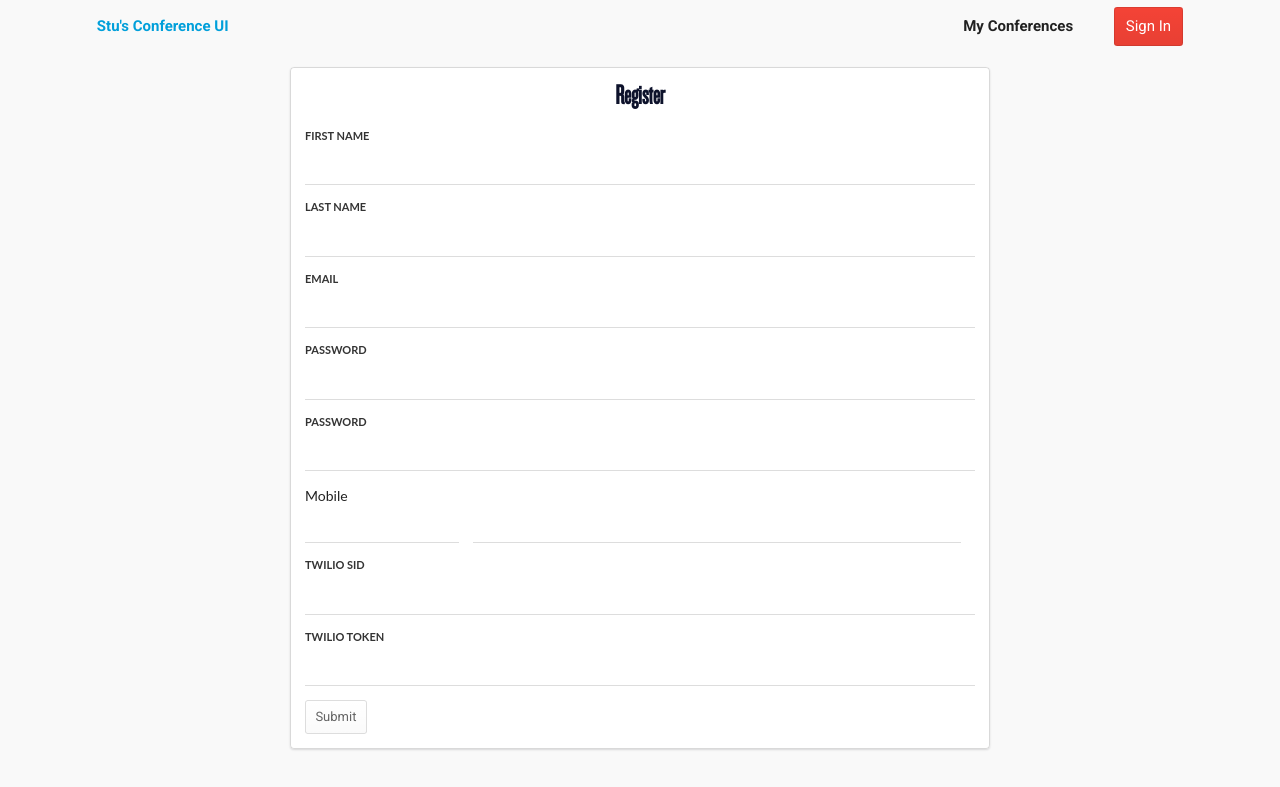
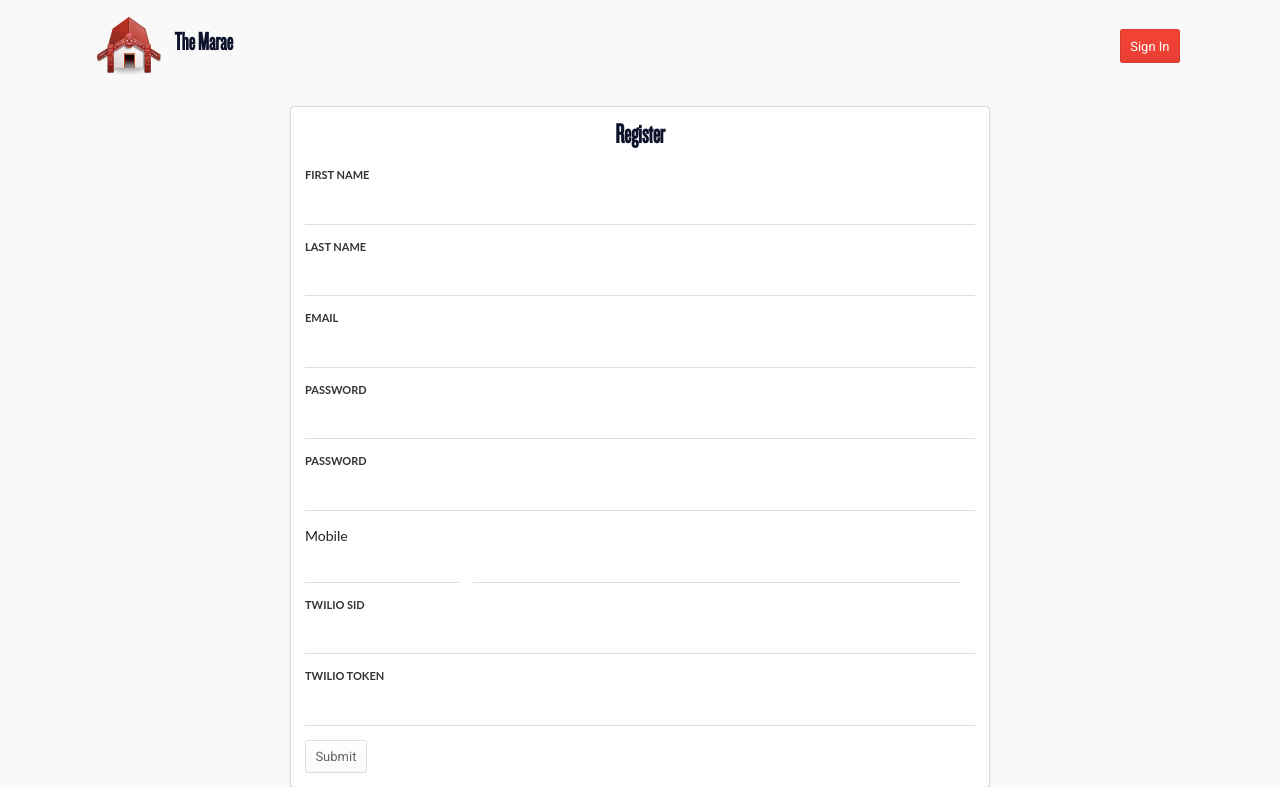
Before and after one commit to stuartlogan82/conference-ui, a Flask app: template app/templates/auth/register.html in a window 1280 px wide. Shown: the top 787 px of the page. Run offline with Flask 2, Linux system fonts and the light colour scheme; the template is opened without the code that fills it, so the values that code supplies are empty, except form fields; form fields are guessed from the names that the template uses; parts of the project's set-up code (start-up, migrations or seed data) failed here and were passed over; some libraries are stand-ins or nearby versions.

Commit message:
recreated base template, added logo and icons

```diff
--- a/app/templates/auth/login.html
+++ b/app/templates/auth/login.html
@@ -3,7 +3,7 @@
 
 {% block page_content %}
 <div class="ui segment">
-    <h1 class="ui header">Login</h1>
+    <h1 class="ui center aligned header">Login</h1>
     <form class="ui form" method="POST">
         {{ form.hidden_tag() }}
         <div class="field">
--- a/app/templates/auth/register.html
+++ b/app/templates/auth/register.html
@@ -15,7 +15,7 @@
 </div>
 {% endmacro %}
 
-{% block title %}Conference UI - Register{% endblock %}
+{% block title %}The Marae - Register{% endblock %}
 
 {% block page_content %}
 
--- a/app/templates/auth/unconfirmed.html
+++ b/app/templates/auth/unconfirmed.html
@@ -21,11 +21,8 @@
         </div>
     </form>
 </div>
-<div class="ui segment">
-    <p>New user? <a href="{{ url_for('auth.register') }}">Click here to register</a></p>
-</div>
 {% endblock %}
-{% scripts %}
+{% block scripts %}
 {{ super() }}
 <script src="https://unpkg.com/vue"></script>
 <script src="https://unpkg.com/axios/dist/axios.min.js"></script>
@@ -47,3 +44,4 @@
         }
     })
 </script>
+{% endblock %}
--- a/app/templates/auth/verify.html
+++ b/app/templates/auth/verify.html
@@ -21,11 +21,8 @@
         </div>
     </form>
 </div>
-<div class="ui segment">
-    <p>New user? <a href="{{ url_for('auth.register') }}">Click here to register</a></p>
-</div>
 {% endblock %}
-{% scripts %}
+{% block scripts %}
 {{ super() }}
 <script src="https://unpkg.com/vue"></script>
 <script src="https://unpkg.com/axios/dist/axios.min.js"></script>
@@ -47,3 +44,4 @@
         }
     })
 </script>
+{% endblock %}
--- a/app/templates/base.html
+++ b/app/templates/base.html
@@ -11,55 +11,49 @@
     <link rel="icon" href="{{ url_for('static', filename='favicon.ico') }}" type="image/x-icon">
     <link rel="stylesheet" href="{{ url_for('static', filename='base.css')}}">
     <link rel="stylesheet" type="text/css" href="{{ url_for('static', filename='semantic/dist/semantic.min.css') }}">
-    <style>
-        a:visited {
-            text-decoration: none;
-
-        }
-        </style>
     {% endblock %}
 </head>
 <body>
     <div class="ui container large top secondary menu">
         <div class="header item">
-            <a href="{{ url_for('main.index') }}">
-                Stu's Conference UI
-            <!-- <img src="{{ url_for('static', filename='meeting64.png') }}" /> -->
-            </a>
+            <a class="ui large header" href="{{ url_for('main.index') }}">
+            <img src="{{ url_for('static', filename='marae.png') }}" />
+            The Marae</a>
         </div>
         <div class="right menu">
-            <div class="item">My Conferences</div>
             {% if current_user.is_authenticated %}
+            <div class="item"><a class="ui small header"><i class="users icon"></i>My Conferences</a></div>
+            <div class="item"><a class="ui small header"><i class="cog icon"></i>Settings</a></div>
             <div class="item">
-                <div class="ui red button">Sign Out
-                    <!-- <a style="text-decoration: none" href="{{ url_for('auth.logout') }}">Sign Out</a> -->
+                <div>
+                    <a class="ui red button" href="{{ url_for('auth.logout') }}">Sign Out</a>
                 </div>
             </div>
             {% else %}
 
             <div class="item">
-                <div class="ui red button">Sign In
-                    <!-- <a style="text-decoration: none" href="{{ url_for('auth.login') }}">Sign In</a> -->
+                <div>
+                    <a class="ui red button" href="{{ url_for('auth.login') }}">Sign In</a>
                 </div>
-                </div>
+            </div>
             {% endif %}
 
         </div>
     </div>
      {% block content %}
-    <!-- <div class="ui container"> -->
+    <!-- <div class="ui text container"> -->
         {% for message in get_flashed_messages() %}
-        <div class="ui floating warning message">
+        <div class="ui floating warning message text container">
             <i class="close icon"></i>
             {{ message }}
         </div>
+    <!-- </div> -->
         {% endfor %}
-        <div class="ui text container">
-            <div class="ui segments">
-            {% block page_content %}{% endblock %}
-            </div>
+    <div class="ui text container">
+        <div class="ui segments">
+        {% block page_content %}{% endblock %}
         </div>
-    <!-- </div> -->
+    </div>
     {% endblock %}
     {% block scripts %}
     <!-- {{ moment.include_moment() }} -->
```
Also changed, not shown: app/auth/views.py (+6 -4 lines), app/static/favicon.ico, app/static/marae.png (added), app/static/meeting.png (deleted), app/static/meeting64.png (deleted).
